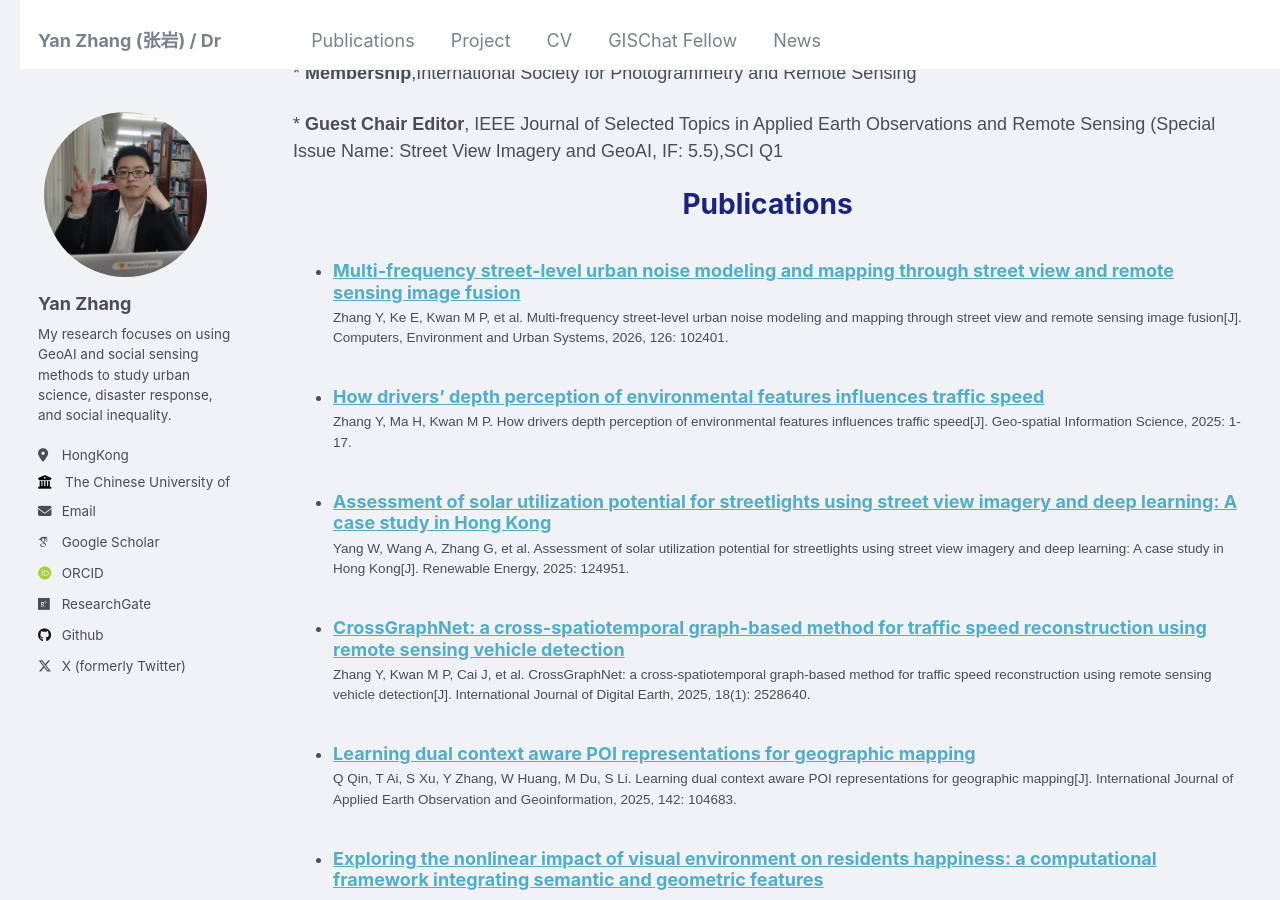
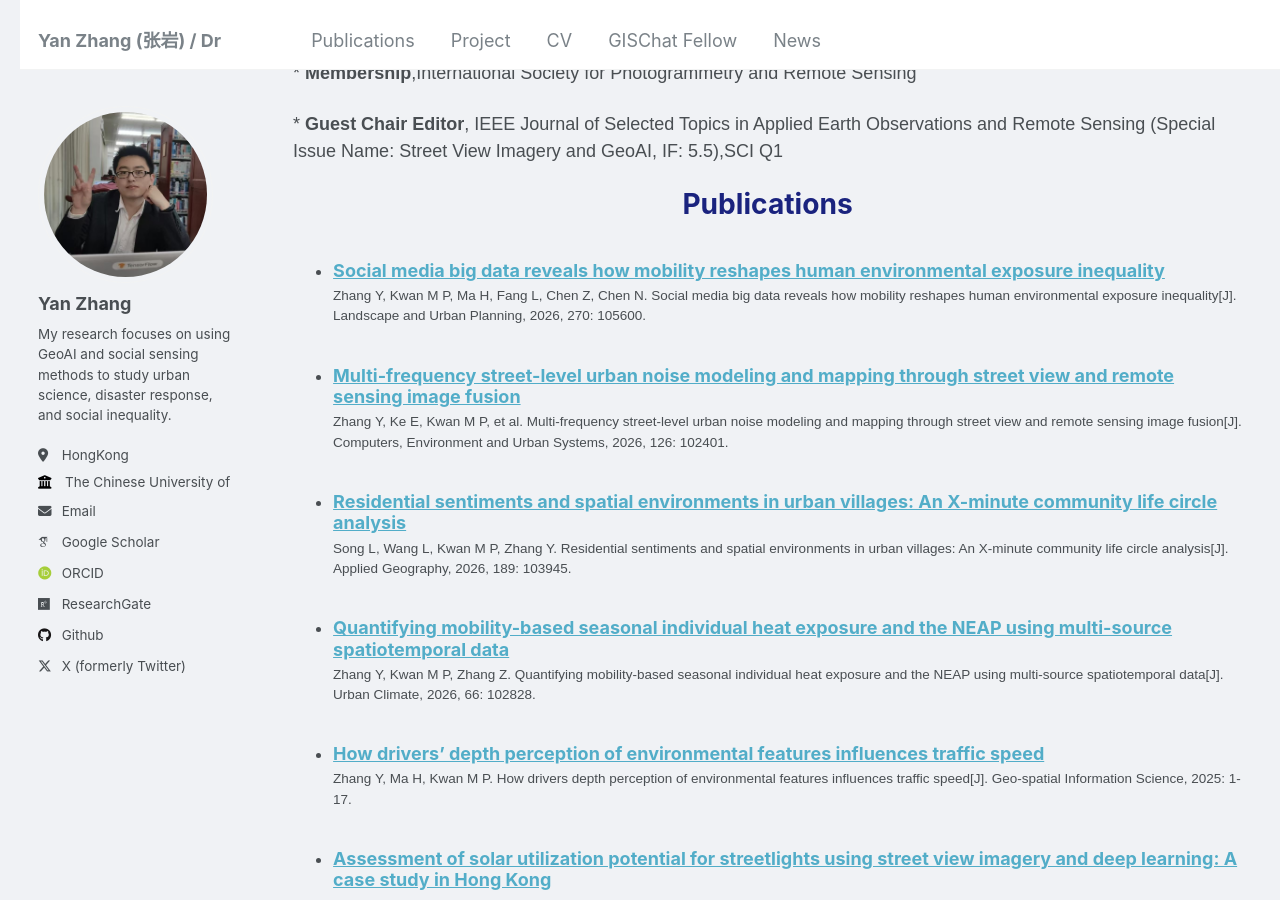
Before and after one commit to giserzy/giserzy.github.io, a Jekyll site: the page built from _pages/cv.md, in a window 1280 px wide and 900 px high, scrolled down 2733 px. Built offline with Jekyll 4.4.1, drawn with Linux system fonts in a browser that asks for light colours; some web fonts are replaced.

Commit message:
update 2026

```diff
--- /dev/null
+++ b/_publications/2026-paper-2.md
@@ -0,0 +1,15 @@
+---
+title: "Social media big data reveals how mobility reshapes human environmental exposure inequality"
+collection: publications
+category: manuscripts
+permalink: /publication/2026-paper-2
+excerpt: 'This paper examines how human mobility influences environmental exposure inequality using social media big data.'
+date: 2026-03-01
+venue: 'Landscape and Urban Planning'
+paperurl: ''
+citation: 'Zhang Y, Kwan M P, Ma H, Fang L, Chen Z, Chen N. Social media big data reveals how mobility reshapes human environmental exposure inequality[J]. Landscape and Urban Planning, 2026, 270: 105600.'
+---
+
+Social media big data reveals how mobility reshapes human environmental exposure inequality
+Y Zhang, MP Kwan, H Ma, L Fang, Z Chen, N Chen
+Landscape and Urban Planning 270, 105600
--- /dev/null
+++ b/_publications/2026-paper-3.md
@@ -0,0 +1,13 @@
+---
+title: "Quantifying mobility-based seasonal individual heat exposure and the NEAP using multi-source spatiotemporal data"
+collection: publications
+category: manuscripts
+permalink: /publication/2026-paper-3
+excerpt: 'This paper quantifies mobility-based seasonal individual heat exposure and the neighborhood effect averaging problem (NEAP) using multi-source spatiotemporal data.'
+date: 2026-01-01
+venue: 'Urban Climate'
+paperurl: ''
+citation: 'Zhang Y, Kwan M P, Zhang Z. Quantifying mobility-based seasonal individual heat exposure and the NEAP using multi-source spatiotemporal data[J]. Urban Climate, 2026, 66: 102828.'
+---
+
+Zhang Y, Kwan M P, Zhang Z. Quantifying mobility-based seasonal individual heat exposure and the NEAP using multi-source spatiotemporal data[J]. Urban Climate, 2026, 66: 102828.
--- /dev/null
+++ b/_publications/2026-paper-4.md
@@ -0,0 +1,13 @@
+---
+title: "Residential sentiments and spatial environments in urban villages: An X-minute community life circle analysis"
+collection: publications
+category: manuscripts
+permalink: /publication/2026-paper-4
+excerpt: 'This paper explores residential sentiments and spatial environments in urban villages through an X-minute community life circle analysis.'
+date: 2026-01-01
+venue: 'Applied Geography'
+paperurl: ''
+citation: 'Song L, Wang L, Kwan M P, Zhang Y. Residential sentiments and spatial environments in urban villages: An X-minute community life circle analysis[J]. Applied Geography, 2026, 189: 103945.'
+---
+
+Song L, Wang L, Kwan M P, Zhang Y. Residential sentiments and spatial environments in urban villages: An X-minute community life circle analysis[J]. Applied Geography, 2026, 189: 103945.
```
Also changed, not shown: _pages/about.md (+4 -0 lines).
